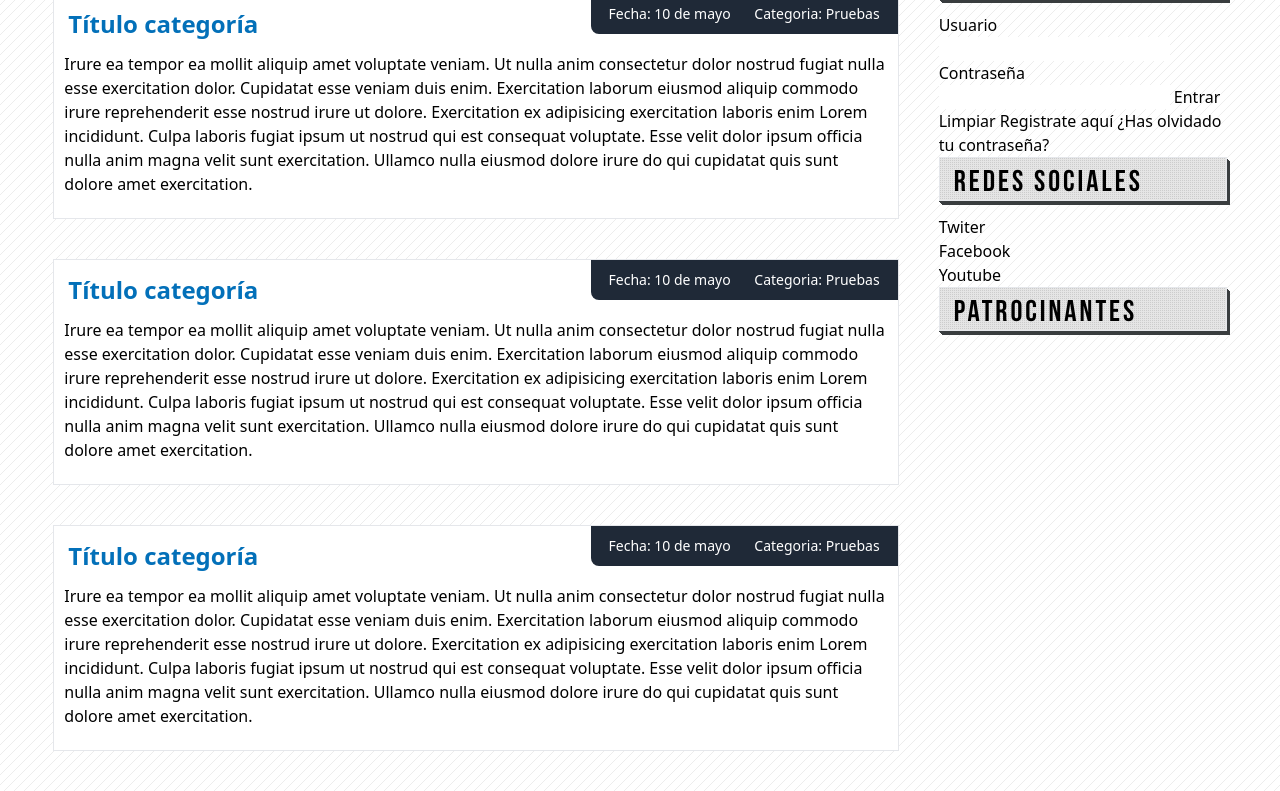
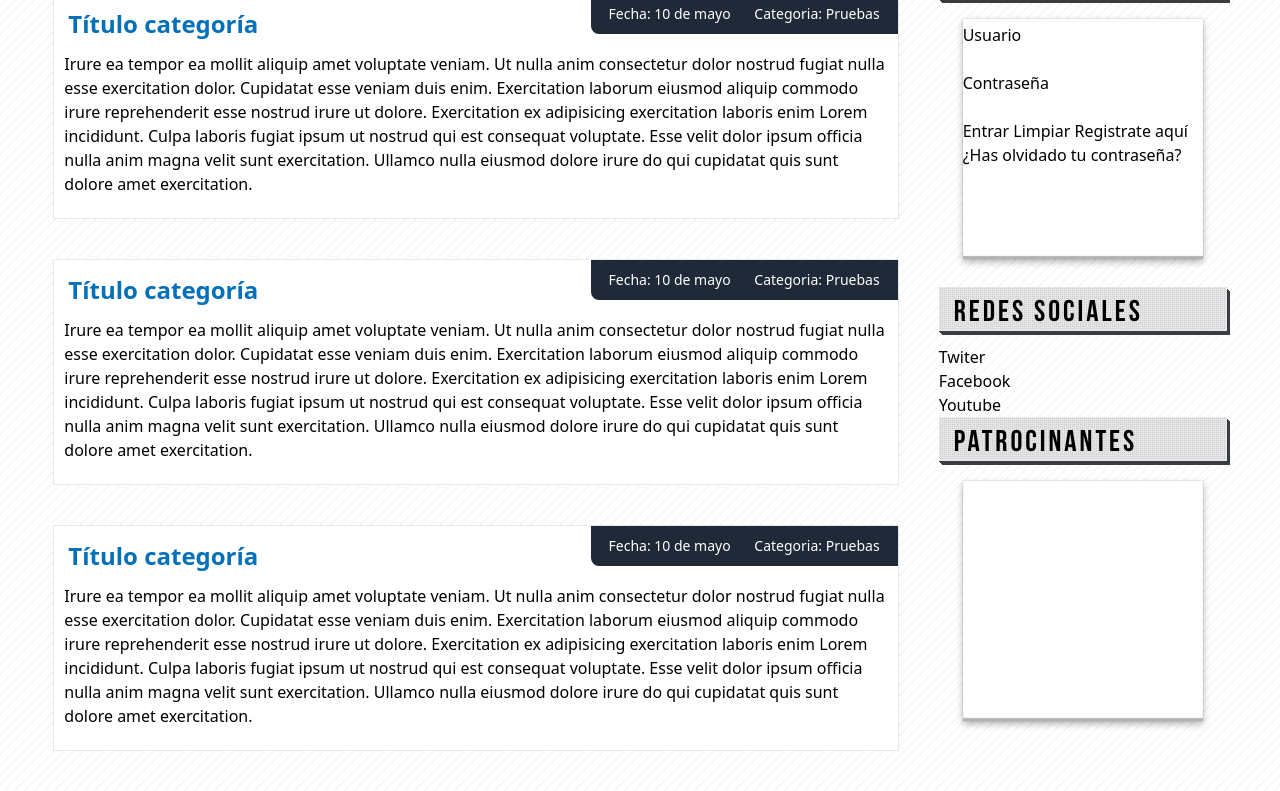
Before and after one commit to mundoenrique/tailwind-victor-robles, a website: page 01-web-tailwind/index.html in a window 1280 px wide. Shown: the part 715-1506 px from the top of the page. Drawn offline with Linux system fonts and the light colour scheme.

Commit message:
Efectos 3D

```diff
--- a/01-web-tailwind/index.html
+++ b/01-web-tailwind/index.html
@@ -99,7 +99,7 @@
           </form>
         </div>
         <h3 class="aside-header">Login</h3>
-        <div id="login">
+        <div id="login" class="aside-box">
           <form>
             <lable for="email">Usuario</lable>
             <input type="email" id="email" />
@@ -111,14 +111,14 @@
             <a href="javascript:">¿Has olvidado tu contraseña?</a>
           </form>
         </div>
-        <h3 class="aside-header">Redes sociales</h3>
+        <h3 class="aside-header" class="aside-box">Redes sociales</h3>
         <div id="social-media">
           <div class="twiter"><a href="javascript:">Twiter</a></div>
           <div class="Facebook"><a href="javascript:">Facebook</a></div>
           <div class="youtube"><a href="javascript:">Youtube</a></div>
         </div>
         <h3 class="aside-header">Patrocinantes</h3>
-        <div id="sponsors"></div>
+        <div id="sponsors" class="aside-box"></div>
         <!-- Fin barra lateral -->
       </aside>
       <!-- Inicio artículos -->
--- a/01-web-tailwind/src/styles.css
+++ b/01-web-tailwind/src/styles.css
@@ -116,4 +116,8 @@
     background: url('../img/pxgray.png'), white;
     @apply bebas block h-11 leading-10 text-3xl font-medium tracking-widest pl-3.5 pt-1 mb-3.5 border shadow-header3D;
   }
+
+  .aside-box {
+    @apply w-10/12 h-60 mt-5 mb-7 mx-auto pt-1 bg-white shadow-box;
+  }
 }
--- a/01-web-tailwind/tailwind.config.js
+++ b/01-web-tailwind/tailwind.config.js
@@ -8,6 +8,7 @@ module.exports = {
       },
       boxShadow: {
         header3D: '0px 1px 0px #393d3f, 1px 2px 0px #393d3f, 2px 3px 0px #393d3f, 3px 4px 0px #393d3f',
+        box: '0px 0px 1px rgba(0, 0, 0, 0.3), 0px 3px 7px rgba(0, 0, 0, 0.3), 0px 1px white inset, 0px -3px 1px rgba(0, 0, 0, 0.3) inset',
       },
       backgroundImage: {
         'body-pattern': "url('../img/pattern.png')",
```
Also changed, not shown: 01-web-tailwind/css/styles.css.
